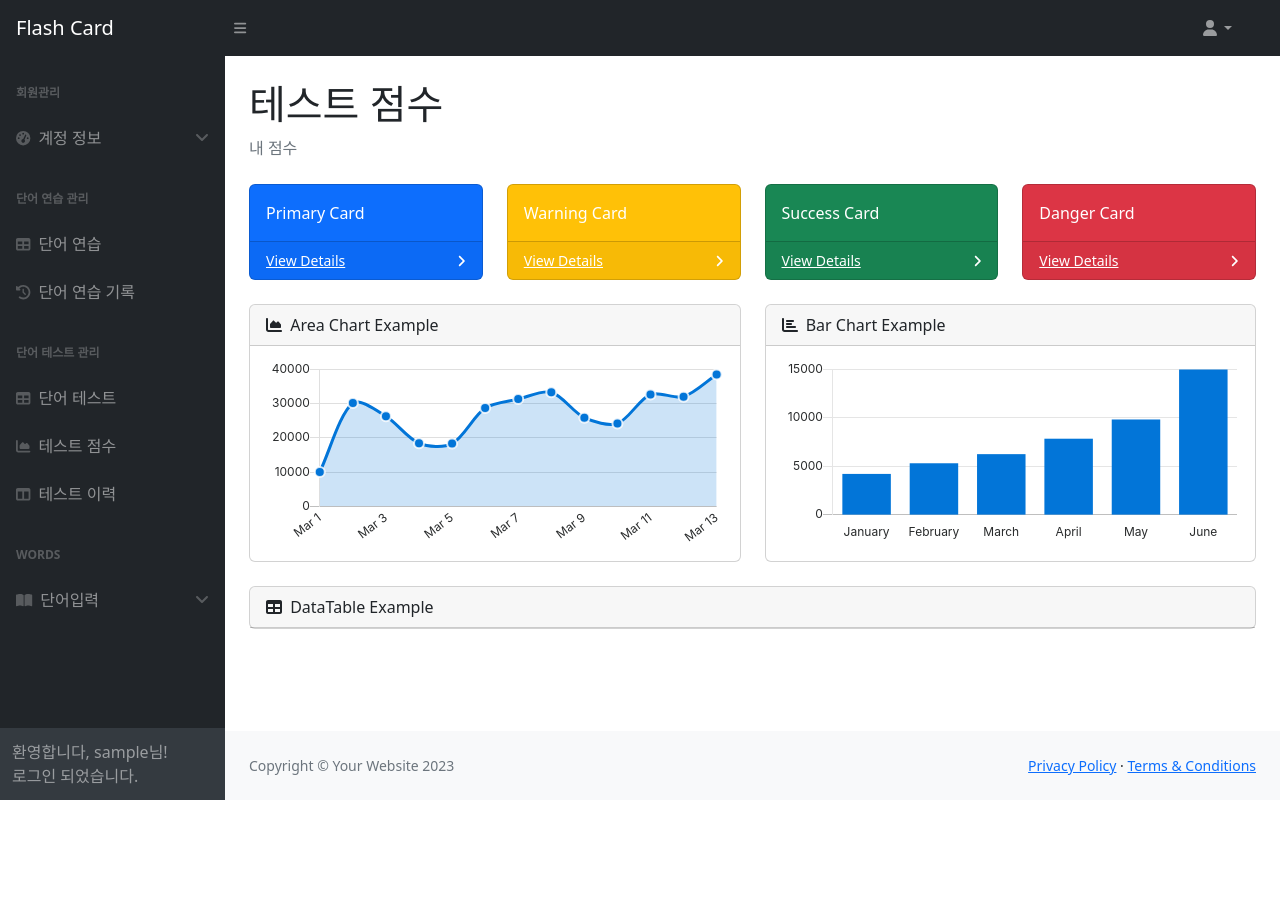
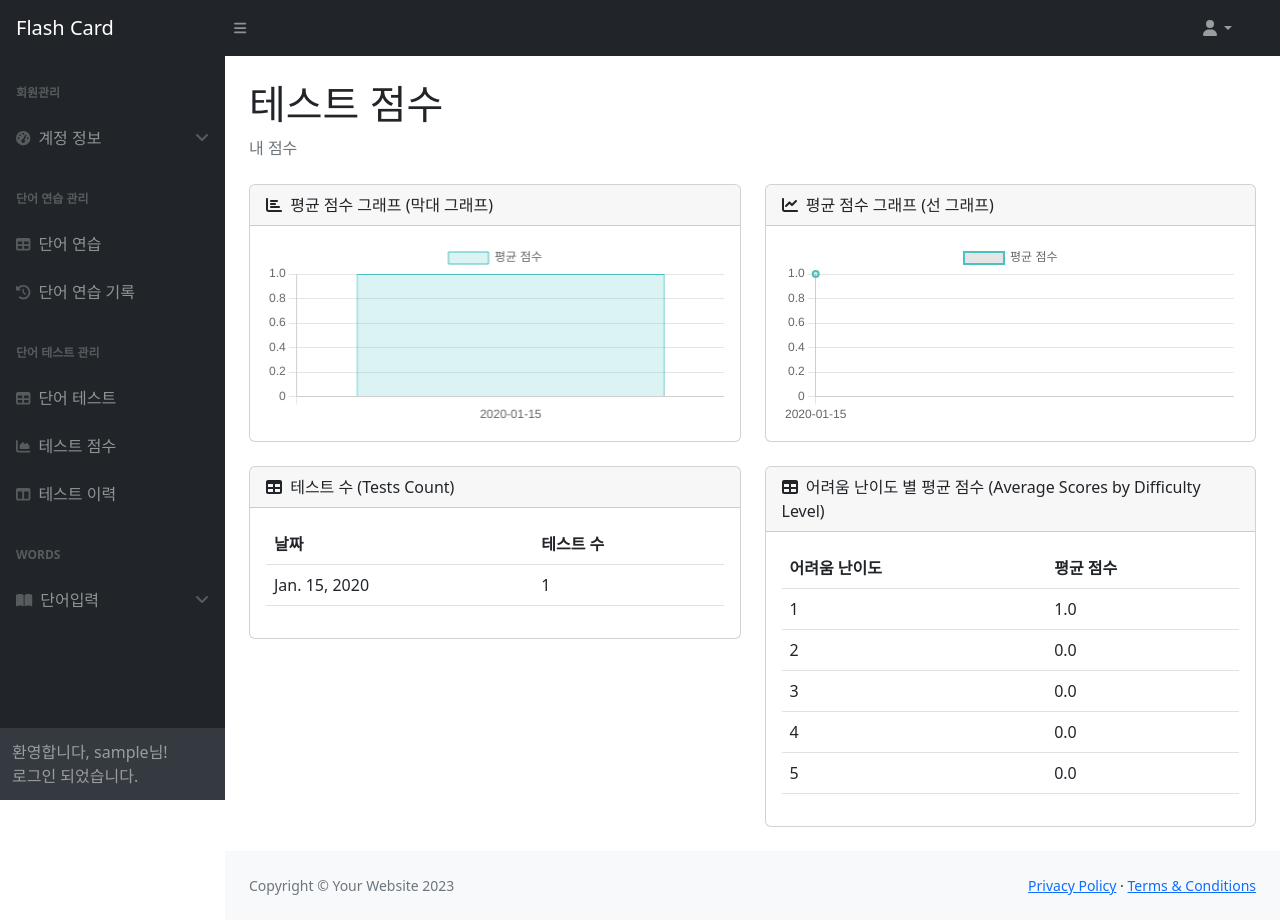
Before and after one commit to thegofwl/Flash_Card_New, a Django app: page /Word_Test_Score/ in a window 1280 px wide. Before the commit the page ends 800 px from the top, so only its background shows below. Run offline with Django 4.2, Linux system fonts and the light colour scheme; a user stored in the database is signed in; tables that the repository leaves empty hold one stand-in row (values such as "Sample post"); some libraries are stand-ins or nearby versions.

Commit message:
기존 exam에서 테스트점수 이력 구현 및 ExamsShow에 난이도를 저장하기 위한 수정(line92)

```diff
--- a/exams/templates/exams/Word_Test_Score.html
+++ b/exams/templates/exams/Word_Test_Score.html
@@ -6,68 +6,129 @@
         <li class="breadcrumb-item active">내 점수</li>
     </ol>
     <div class="row">
-        <div class="col-xl-3 col-md-6">
-            <div class="card bg-primary text-white mb-4">
-                <div class="card-body">Primary Card</div>
-                <div class="card-footer d-flex align-items-center justify-content-between">
-                    <a class="small text-white stretched-link" href="#">View Details</a>
-                    <div class="small text-white"><i class="fas fa-angle-right"></i></div>
-                </div>
-            </div>
-        </div>
-        <div class="col-xl-3 col-md-6">
-            <div class="card bg-warning text-white mb-4">
-                <div class="card-body">Warning Card</div>
-                <div class="card-footer d-flex align-items-center justify-content-between">
-                    <a class="small text-white stretched-link" href="#">View Details</a>
-                    <div class="small text-white"><i class="fas fa-angle-right"></i></div>
-                </div>
-            </div>
-        </div>
-        <div class="col-xl-3 col-md-6">
-            <div class="card bg-success text-white mb-4">
-                <div class="card-body">Success Card</div>
-                <div class="card-footer d-flex align-items-center justify-content-between">
-                    <a class="small text-white stretched-link" href="#">View Details</a>
-                    <div class="small text-white"><i class="fas fa-angle-right"></i></div>
-                </div>
-            </div>
-        </div>
-        <div class="col-xl-3 col-md-6">
-            <div class="card bg-danger text-white mb-4">
-                <div class="card-body">Danger Card</div>
-                <div class="card-footer d-flex align-items-center justify-content-between">
-                    <a class="small text-white stretched-link" href="#">View Details</a>
-                    <div class="small text-white"><i class="fas fa-angle-right"></i></div>
-                </div>
-            </div>
-        </div>
-    </div>
-    <div class="row">
     <div class="col-xl-6">
         <div class="card mb-4">
             <div class="card-header">
-                    <i class="fas fa-chart-area me-1"></i>
-                    Area Chart Example
+                <i class="fas fa-chart-bar me-1"></i>
+                평균 점수 그래프 (막대 그래프)
             </div>
-                <div class="card-body"><canvas id="myAreaChart" width="100%" height="40"></canvas></div>
+            <div class="card-body">
+                <canvas id="barChart" width="100%" height="40"></canvas>
+            </div>
+        </div>
+     <div class="card mb-4">
+                <div class="card-header">
+                    <i class="fas fa-table me-1"></i>
+                    테스트 수 (Tests Count)
+                </div>
+                <div class="card-body">
+                    <table class="table">
+                        <thead>
+                            <tr>
+                                <th scope="col">날짜</th>
+                                <th scope="col">테스트 수</th>
+                            </tr>
+                        </thead>
+                        <tbody>
+                            {% for date, test_count in test_counts.items %}
+                            <tr>
+                                <td>{{ date }}</td>
+                                <td>{{ test_count }}</td>
+                            </tr>
+                            {% endfor %}
+                        </tbody>
+                    </table>
+                </div>
             </div>
         </div>
     <div class="col-xl-6">
         <div class="card mb-4">
             <div class="card-header">
-                    <i class="fas fa-chart-bar me-1"></i>
-                    Bar Chart Example
+                <i class="fas fa-chart-line me-1"></i>
+                평균 점수 그래프 (선 그래프)
             </div>
-                <div class="card-body"><canvas id="myBarChart" width="100%" height="40"></canvas></div>
-            </div>
+            <div class="card-body">
+                <canvas id="lineChart" width="100%" height="40"></canvas>
             </div>
         </div>
             <div class="card mb-4">
     <div class="card-header">
         <i class="fas fa-table me-1"></i>
-            DataTable Example
+        어려움 난이도 별 평균 점수 (Average Scores by Difficulty Level)
+    </div>
+    <div class="card-body">
+        <table class="table">
+            <thead>
+                <tr>
+                    <th scope="col">어려움 난이도</th>
+                    <th scope="col">평균 점수</th>
+                </tr>
+            </thead>
+            <tbody>
+                {% for score in difficulty_scores %}
+                <tr>
+                    <td>{{ score.difficulty }}</td>
+                    <td>{{ score.average_score }}</td>
+                </tr>
+                {% endfor %}
+            </tbody>
+        </table>
     </div>
 </div>
     </div>
+</div>
+
+
+
+
+
+<script>
+    const dateList = {{ date_list|safe }};
+    const averageScores = {{ average_scores|safe }};
+
+    const barCtx = document.getElementById('barChart').getContext('2d');
+    new Chart(barCtx, {
+        type: 'bar',
+        data: {
+            labels: dateList,
+            datasets: [{
+                label: '평균 점수',
+                data: averageScores,
+                backgroundColor: 'rgba(75, 192, 192, 0.2)',
+                borderColor: 'rgba(75, 192, 192, 1)',
+                borderWidth: 1
+            }]
+        },
+        options: {
+            scales: {
+                y: {
+                    beginAtZero: true
+                }
+            }
+        }
+    });
+
+    const lineCtx = document.getElementById('lineChart').getContext('2d');
+    new Chart(lineCtx, {
+        type: 'line',
+        data: {
+            labels: dateList,
+            datasets: [{
+                label: '평균 점수',
+                data: averageScores,
+                borderColor: 'rgba(75, 192, 192, 1)',
+                borderWidth: 2,
+                fill: false
+            }]
+        },
+        options: {
+            scales: {
+                y: {
+                    beginAtZero: true
+                }
+            }
+        }
+    });
+</script>
+
 {% endblock content %}
--- a/exams/urls.py
+++ b/exams/urls.py
@@ -3,8 +3,8 @@ from django.urls import path
 from exams import views
 
 urlpatterns = [
-    path("Word_Test_History/", views.Word_Test_History, name="Word_Test_History"),
-    path("Word_Test_Score/", views.Word_Test_Score, name="Word_Test_Score"),
+    path("Word_Test_History/", views.Word_Test_History.as_view(), name="Word_Test_History"),
+    path("Word_Test_Score/", views.WordTestScore.as_view(), name="Word_Test_Score"),
 
     # 용석 작업 - 기존 작업 유지 하고 추가 작업 합니다. - 나중에 확인 하세요.
     path("exam-setting/", views.ExamsSetting.as_view(), name="exam-setting"),
--- a/exams/views.py
+++ b/exams/views.py
@@ -1,4 +1,10 @@
 import random
+import datetime
+import json
+
+from django.db.models import Avg, Count
+from django.http import JsonResponse
+from django.db.models.functions import TruncDate
 
 from django.contrib.auth.mixins import LoginRequiredMixin
 from django.core.exceptions import ObjectDoesNotExist
@@ -83,6 +89,7 @@ class ExamsShow(LoginRequiredMixin, View):
         exam.exam_right, exam.exam_point = ExamUtil.get_exam_right(exam.exam_type, exam.in_word, en_word, ko_word_1)
         exam.id_word = ExamUtil.exam_word_list[show_num - 1]
         exam.id_user = user
+        exam.exam_difficulty = ExamUtil.exam_difficulty  ## 난이도 값이 저장안되고 초기화돼서 추가하였습니다
         exam.save()
 
         if show_num < len(ExamUtil.exam_word_list):
@@ -244,9 +251,84 @@ def home(request):
 
 
 
-def Word_Test_History(request):
-    return render(request, 'exams/Word_Test_History.html')
+class WordTestScore(View):
+
+    def get(self, request):
+        scores = Exam.objects.filter(id_user=request.user) \
+            .annotate(date=TruncDate('reg_date')) \
+            .values('date') \
+            .annotate(average_score=Avg('exam_point')) \
+            .order_by('date')
+
+        difficulty_levels = [1, 2, 3, 4, 5]  # 어려움 난이도 레벨 리스트
+
+        difficulty_scores = []
+        for difficulty in difficulty_levels:
+            average_score = Exam.objects.filter(id_user=request.user, exam_difficulty=difficulty) \
+                .annotate(date=TruncDate('reg_date')) \
+                .values('date') \
+                .annotate(average_score=Avg('exam_point')) \
+                .filter(exam_difficulty=difficulty)  # 해당 난이도의 평균 점수 계산
+            print(difficulty)
+            print(average_score)
+            if average_score.exists():
+                print(difficulty)
+                difficulty_scores.append({'difficulty': difficulty, 'average_score': average_score[0]['average_score']})
+            else:
+                difficulty_scores.append({'difficulty': difficulty, 'average_score': 0.0})
+
+        date_list = []
+        score_list = []
+        for score in scores:
+            date_list.append(score['date'].strftime('%Y-%m-%d'))
+            score_list.append(score['average_score'])
+
+        test_count_by_date = Exam.objects.filter(id_user=request.user) \
+            .annotate(date=TruncDate('reg_date')) \
+            .values('date') \
+            .annotate(test_count=Count('id')) \
+            .order_by('date')
+
+        test_count_dict = {}
+        for test_count in test_count_by_date:
+            test_count_dict[test_count['date']] = test_count['test_count']
+
+        average_scores = [score_list[i] / test_count_dict.get(date_list[i], 1) for i in range(len(score_list))]
+
+        context = {
+            'date_list': json.dumps(date_list),
+            'average_scores': json.dumps(average_scores),
+            'test_counts': test_count_dict,
+            'difficulty_scores': difficulty_scores,
+        }
+        return render(request, 'exams/Word_Test_Score.html', context)
 
 
-def Word_Test_Score(request):
-    return render(request, 'exams/Word_Test_Score.html')
+class Word_Test_History(View):
+    def get(self, request):
+        test_counts_by_date = Exam.objects.filter(id_user=request.user) \
+            .annotate(tested_date=TruncDate('reg_date')) \
+            .values('tested_date') \
+            .annotate(test_count=Count('id')) \
+            .order_by('-tested_date')[:10]
+
+        difficulty_levels = [1, 2, 3, 4, 5]
+
+        test_counts_by_difficulty = []
+        for level in difficulty_levels:
+            test_count = Exam.objects.filter(id_user=request.user, exam_difficulty=level) \
+                .values('exam_difficulty') \
+                .annotate(test_count=Count('id')) \
+                .order_by('exam_difficulty') \
+                .first()
+
+            if test_count:
+                test_counts_by_difficulty.append({'difficulty_level': level, 'test_count': test_count['test_count']})
+            else:
+                test_counts_by_difficulty.append({'difficulty_level': level, 'test_count': 0})
+
+        context = {
+            'test_counts_by_date': test_counts_by_date,
+            'test_counts_by_difficulty': test_counts_by_difficulty,
+        }
+        return render(request, 'exams/Word_Test_History.html', context)
```
Also changed, not shown: exams/templates/exams/Word_Test_History.html (+97 -30 lines), 4 other files. Lines whose indentation alone changed are shown as unchanged.
